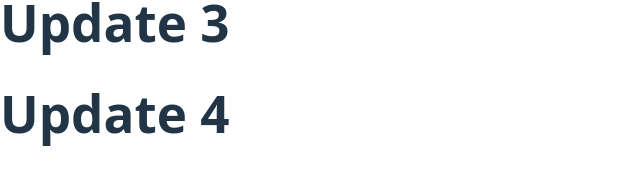
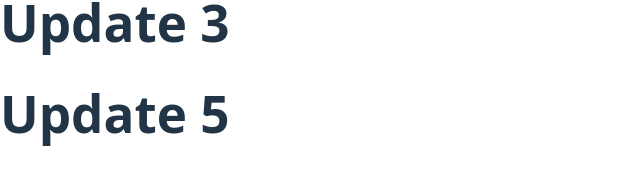
Before and after one commit to LennoNardo/test-github, a React (Vite) app: page / in a window 1280 px wide. Shown: the part 423-608 px from the top of the page, without its empty margins (0-640 px from the left). Built offline with nearby package versions, Linux system fonts and the light colour scheme.

Commit message:
update 5

```diff
--- a/src/App.jsx
+++ b/src/App.jsx
@@ -5,7 +5,7 @@ function App() {
       <h1>Update 1</h1>
       <h1>Update 2</h1>
       <h1>Update 3</h1>
-      <h1>Update 4</h1>
+      <h1>Update 5</h1>
     </>
   )
 }
```
